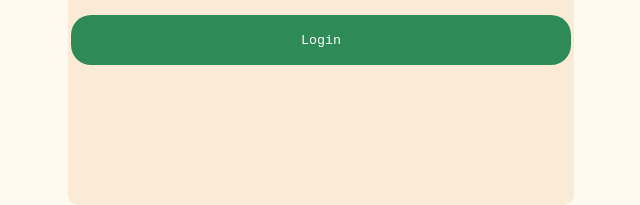
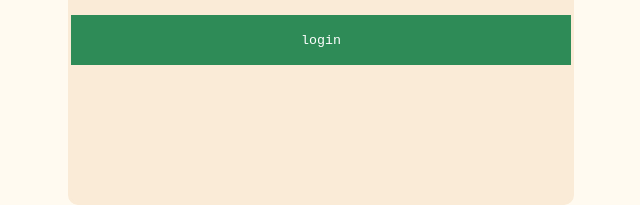
Before and after one commit to BlackboardYang/HouseAlex, a plain HTML site: page login.html in a window 1280 px wide. Shown: the part 301-506 px from the top of the page, 319-959 px from the left. Drawn offline with nearby package versions, Linux system fonts and the light colour scheme.

Commit message:
indexestablished

```diff
--- a/login.html
+++ b/login.html
@@ -28,7 +28,8 @@
       <label for ="pw">Password:</lable><br>
       <input type="password" name="pw" class = "login" id="pswd"><br><br>
 
-      <input type="submit" id="button1" value="Login" class = "button">
+
+      <button id="button1" class = "button">login</button>
     </form>
 
     <p id = "print">
```
